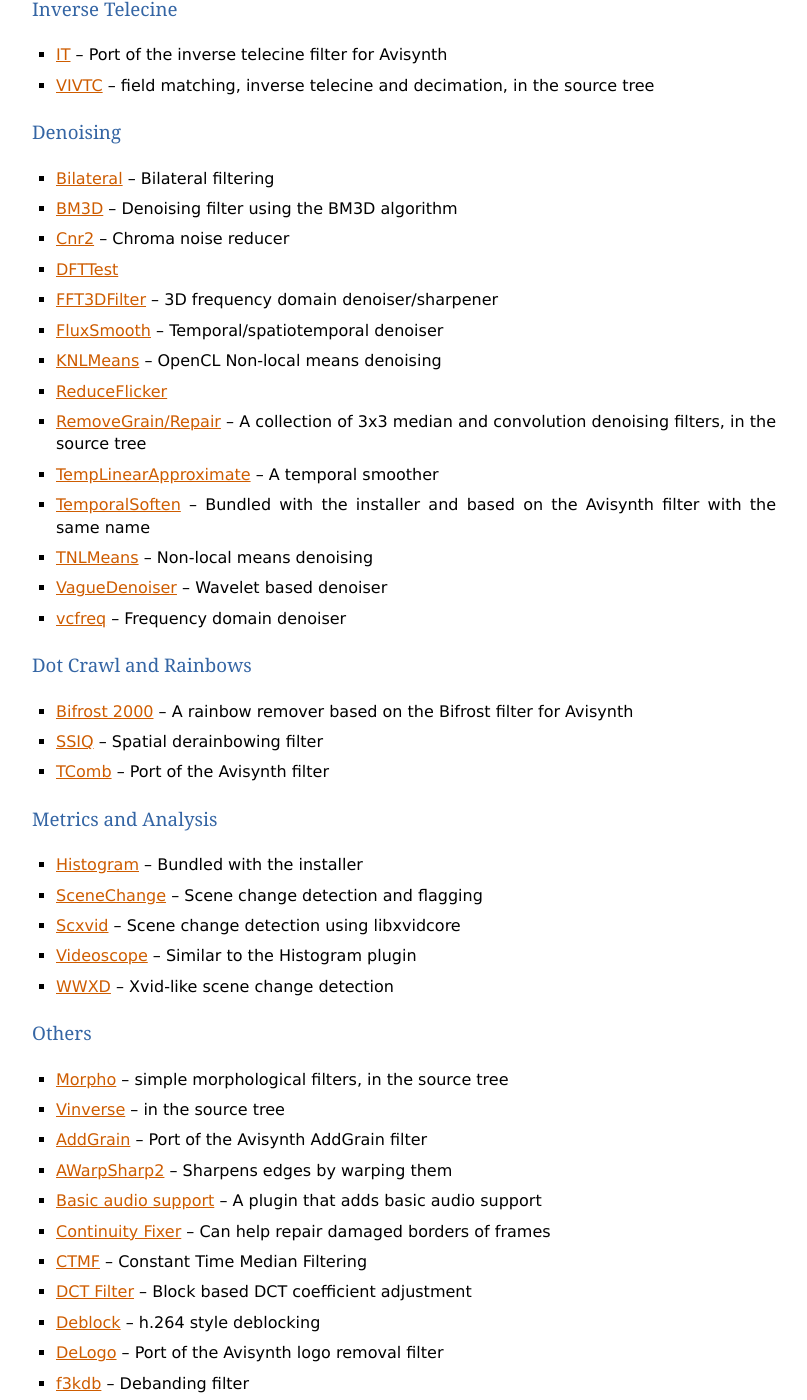
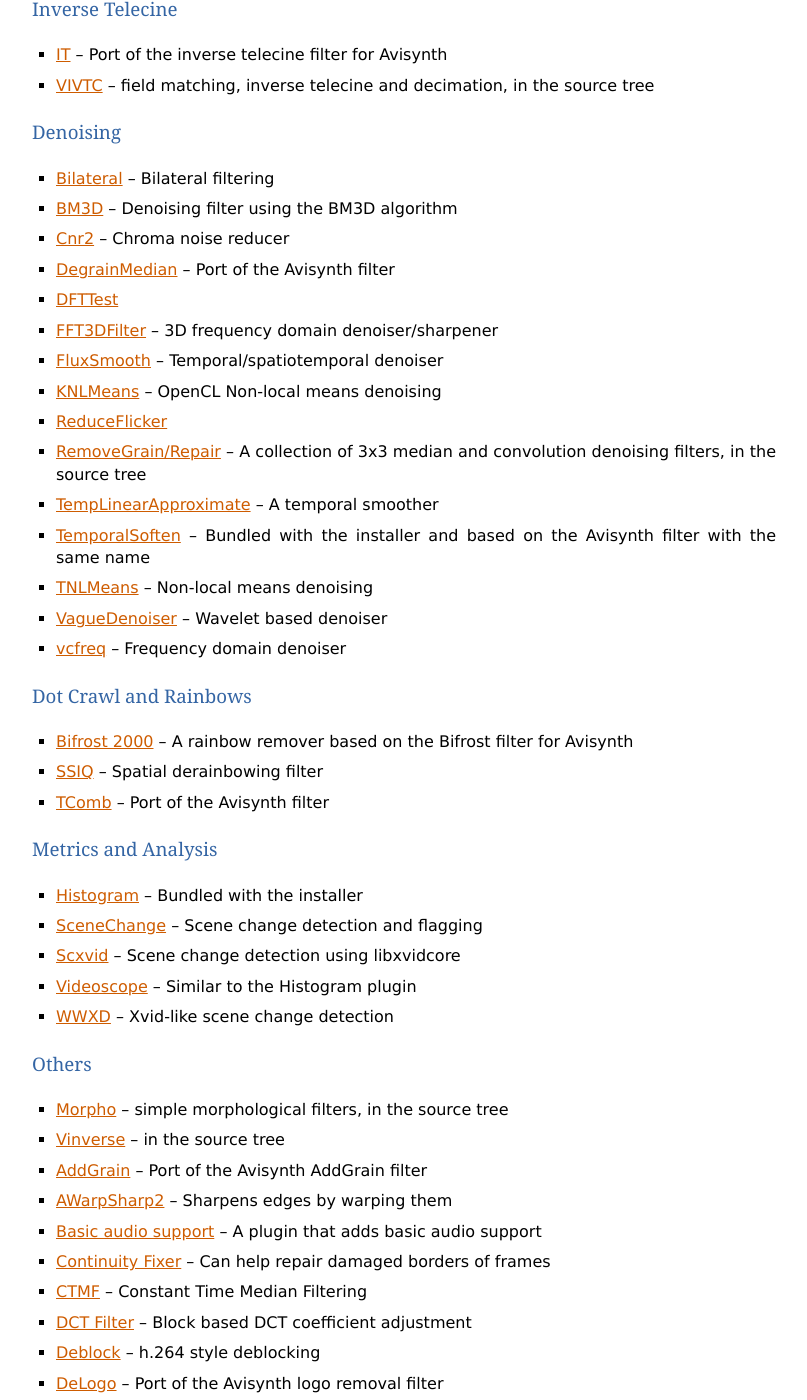
Before and after one commit to vapoursynth/vapoursynth, a Sphinx documentation site: the page built from doc/pluginlist.rst, in a window 1280 px wide and 1400 px high, scrolled down 1536 px. Shown: the whole window, without its empty margins (48-855 px from the left). Built offline with Sphinx 7.4.7, drawn with Linux system fonts in a browser that asks for light colours; formulas are drawn with MathJax 3; some of the changed text lies outside the part shown.

Commit message:
Add more plugins to the list

```diff
--- a/doc/pluginlist.rst
+++ b/doc/pluginlist.rst
@@ -62,6 +62,7 @@
 * `Bilateral <http://forum.doom9.org/showthread.php?t=171306>`_ -- Bilateral filtering
 * `BM3D <http://forum.doom9.org/showthread.php?t=172172>`_ -- Denoising filter using the BM3D algorithm
 * `Cnr2 <http://forum.doom9.org/showthread.php?t=173659>`_ -- Chroma noise reducer
+* `DegrainMedian <http://forum.doom9.org/showthread.php?t=173758>`_ -- Port of the Avisynth filter
 * `DFTTest <http://forum.doom9.org/showthread.php?t=171678>`_
 * `FFT3DFilter <https://github.com/VFR-maniac/VapourSynth-FFT3DFilter>`_ -- 3D frequency domain denoiser/sharpener
 * `FluxSmooth <https://github.com/dubhater/vapoursynth-fluxsmooth>`_ -- Temporal/spatiotemporal denoiser
```
Also changed, not shown: other parts of doc/pluginlist.rst (+1 -0 lines).
